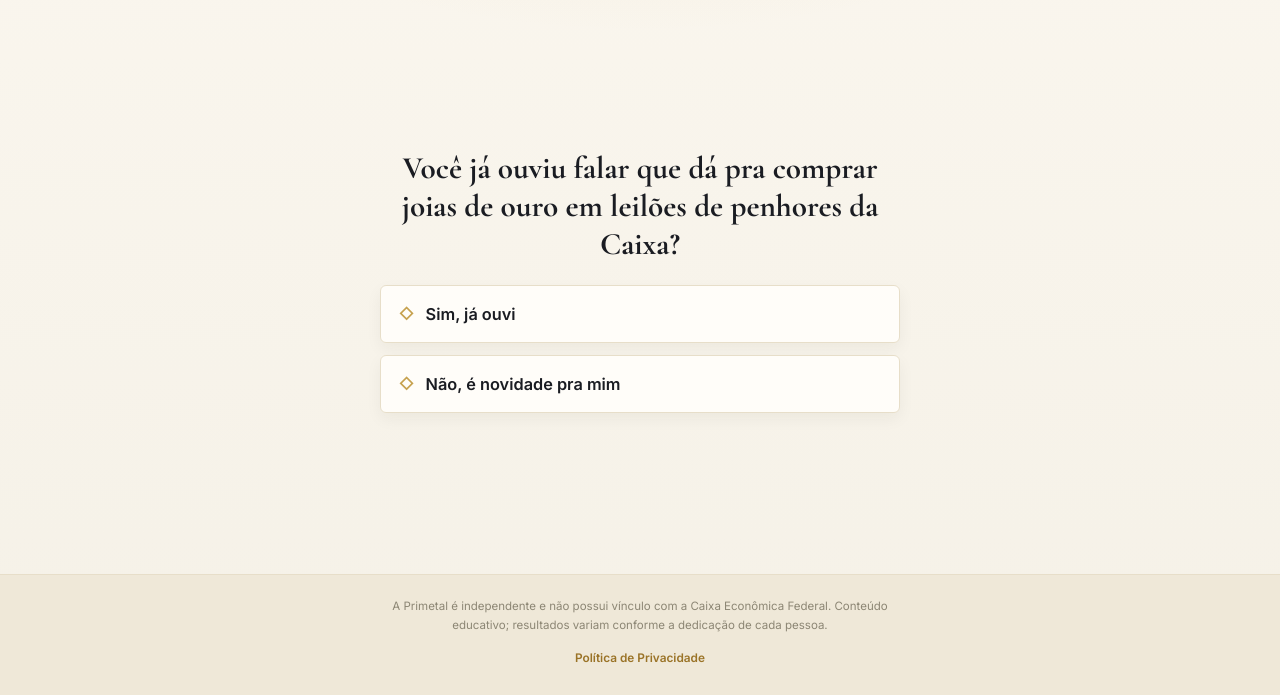
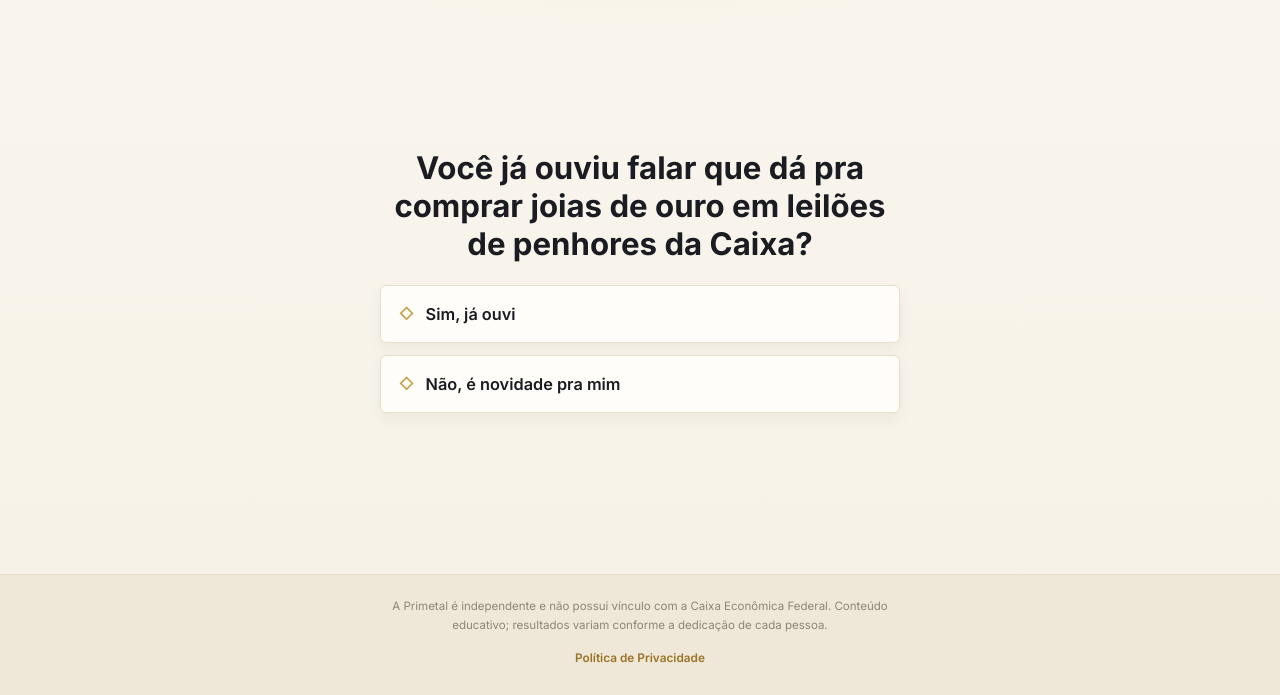
Before and after one commit to Matheusmp4/primetal, a website: page index.html in a window 1280 px wide. Shown: the part 105-800 px from the top of the page. Drawn offline with nearby package versions, Linux system fonts and the light colour scheme.

```diff
--- a/index.html
+++ b/index.html
@@ -97,7 +97,7 @@
   .screen.active{ display:block }
 
   /* pergunta */
-  .q__title{ font-family:"Cormorant Garamond", serif; color:var(--ink); font-size:clamp(1.4rem,5.4vw,1.95rem);
+  .q__title{ font-family:"Inter", sans-serif; font-weight:700; color:var(--ink); font-size:clamp(1.4rem,5.4vw,1.95rem);
     line-height:1.22; margin:0 0 22px; outline:none; text-align:center }
   .q__opts{ display:grid; gap:12px }
   .opt{
```
